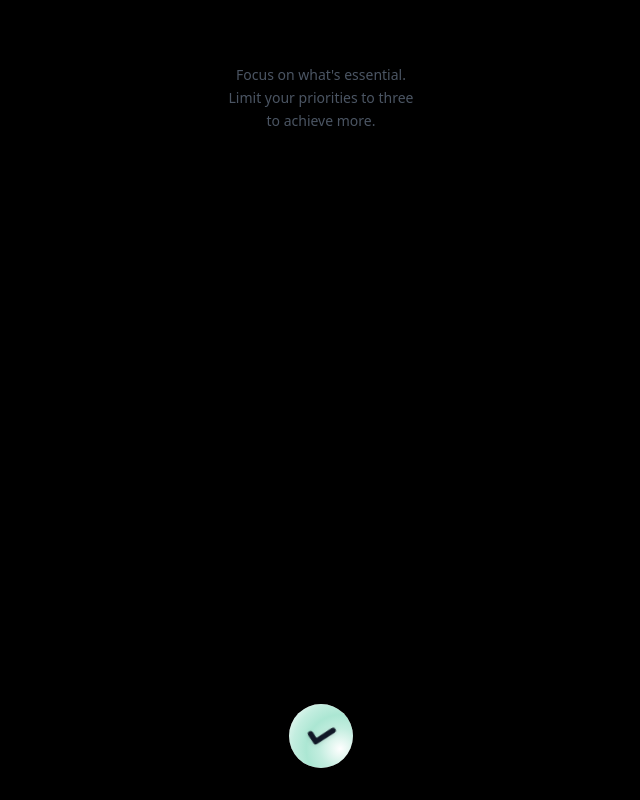
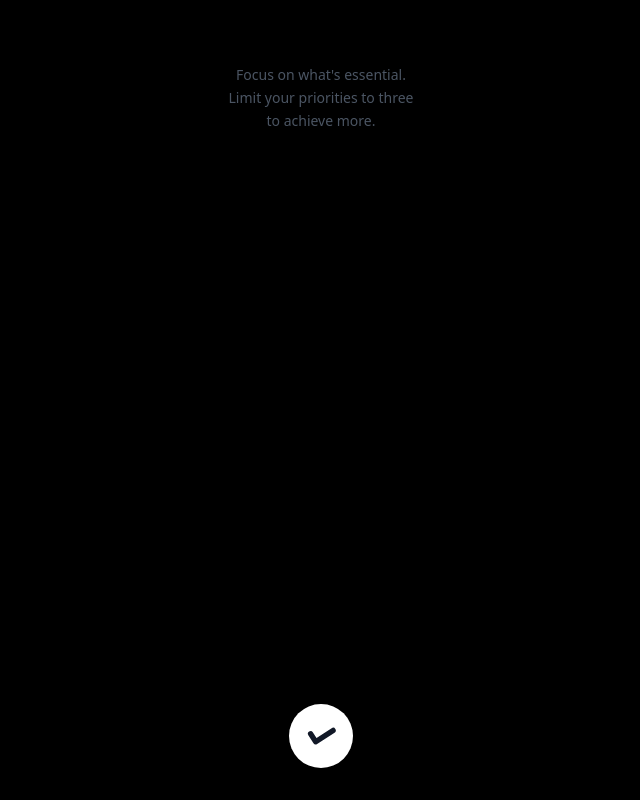
Before and after one commit to Unwindmeinstead/Do-Done, a React (Create React App) app: page / in a window 1280 px wide. Shown: the whole page, without its empty margins (319-959 px from the left). Built offline with nearby package versions, Linux system fonts and the light colour scheme.

Commit message:
Completely remove button animation
- Removed all CSS animations and keyframes
- Removed wave animation div and effects
- Simplified button to clean white circle with check mark
- Removed fragment wrapper and animation styles
- Bundle size reduced by 498 bytes

```diff
--- a/src/App.js
+++ b/src/App.js
@@ -104,25 +104,7 @@ export default function MinimalistTodo() {
 
 
   return (
-    <>
-      <style>{`
-        @keyframes gentle-breeze {
-          0% { background: radial-gradient(circle at 30% 30%, transparent 0%, rgba(139, 92, 246, 0.25) 30%, rgba(139, 92, 246, 0.35) 50%, rgba(139, 92, 246, 0.25) 70%, transparent 100%); }
-          16.67% { background: radial-gradient(circle at 70% 20%, transparent 0%, rgba(6, 182, 212, 0.25) 30%, rgba(6, 182, 212, 0.35) 50%, rgba(6, 182, 212, 0.25) 70%, transparent 100%); }
-          33.33% { background: radial-gradient(circle at 80% 70%, transparent 0%, rgba(16, 185, 129, 0.25) 30%, rgba(16, 185, 129, 0.35) 50%, rgba(16, 185, 129, 0.25) 70%, transparent 100%); }
-          50% { background: radial-gradient(circle at 20% 80%, transparent 0%, rgba(245, 158, 11, 0.25) 30%, rgba(245, 158, 11, 0.35) 50%, rgba(245, 158, 11, 0.25) 70%, transparent 100%); }
-          66.67% { background: radial-gradient(circle at 50% 50%, transparent 0%, rgba(239, 68, 68, 0.25) 30%, rgba(239, 68, 68, 0.35) 50%, rgba(239, 68, 68, 0.25) 70%, transparent 100%); }
-          83.33% { background: radial-gradient(circle at 40% 60%, transparent 0%, rgba(236, 72, 153, 0.25) 30%, rgba(236, 72, 153, 0.35) 50%, rgba(236, 72, 153, 0.25) 70%, transparent 100%); }
-          100% { background: radial-gradient(circle at 60% 40%, transparent 0%, rgba(139, 92, 246, 0.25) 30%, rgba(139, 92, 246, 0.35) 50%, rgba(139, 92, 246, 0.25) 70%, transparent 100%); }
-        }
-        .wave-animation {
-          animation: gentle-breeze 15s ease-in-out infinite;
-        }
-        .artistic-check {
-          filter: drop-shadow(0 1px 2px rgba(0,0,0,0.1));
-        }
-      `}</style>
-      <div className="min-h-screen bg-black text-white flex flex-col">
+    <div className="min-h-screen bg-black text-white flex flex-col">
       {/* Todo List */}
       <div className="flex-1 px-6 pb-32 max-w-md mx-auto w-full">
         {todos.length === 0 ? (
@@ -213,15 +195,14 @@ export default function MinimalistTodo() {
                 onMouseUp={handleButtonRelease}
                 onTouchStart={handleButtonPress}
                 onTouchEnd={handleButtonRelease}
-                className={`w-16 h-16 rounded-full bg-white hover:bg-gray-50 flex items-center justify-center shadow-2xl transition-all hover:scale-105 active:scale-95 relative overflow-hidden ${
+                className={`w-16 h-16 rounded-full bg-white hover:bg-gray-50 flex items-center justify-center shadow-2xl transition-all hover:scale-105 active:scale-95 ${
                   isRecording ? 'bg-gray-100' : ''
                 }`}
               >
-                <div className="absolute inset-0 rounded-full wave-animation"></div>
                 {isRecording ? (
-                  <Mic size={32} strokeWidth={3} className="relative z-10 text-gray-800" />
+                  <Mic size={32} strokeWidth={3} className="text-gray-800" />
                 ) : (
-                  <Check size={32} strokeWidth={4} strokeLinecap="round" strokeLinejoin="round" className="relative z-10 artistic-check transform rotate-12 text-gray-900" />
+                  <Check size={32} strokeWidth={4} strokeLinecap="round" strokeLinejoin="round" className="transform rotate-12 text-gray-900" />
                 )}
               </button>
             </div>
@@ -229,6 +210,5 @@ export default function MinimalistTodo() {
         </div>
       </div>
     </div>
-  </>
   );
 }
```
